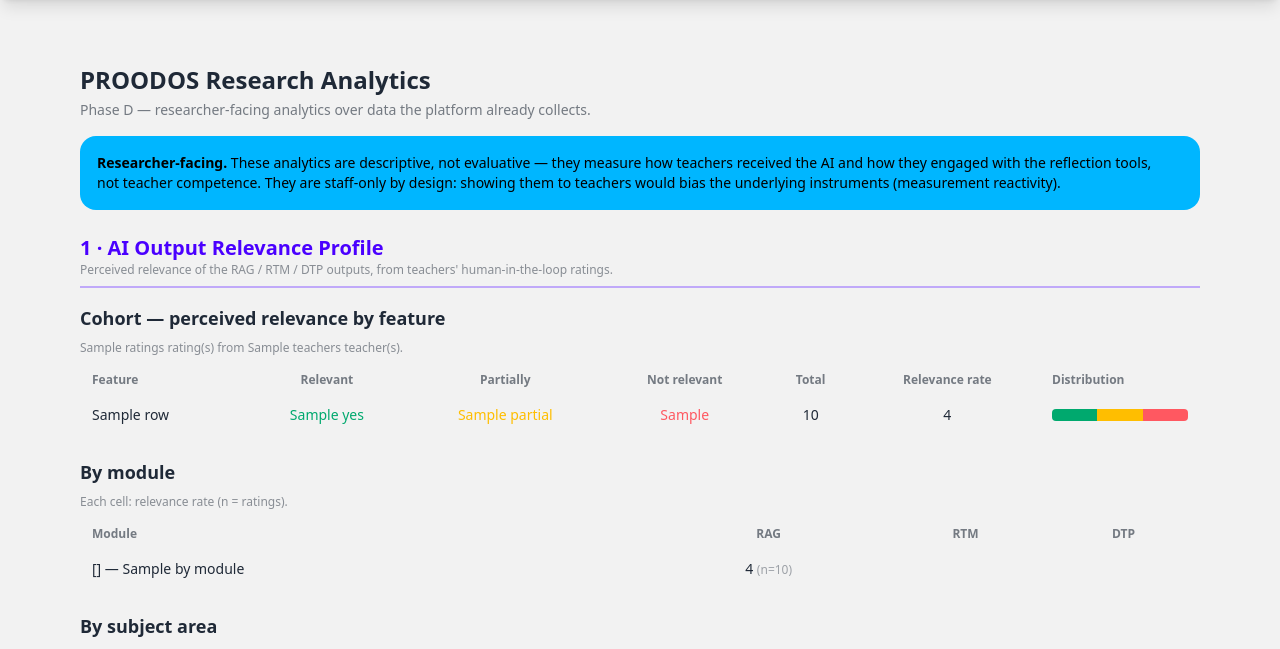
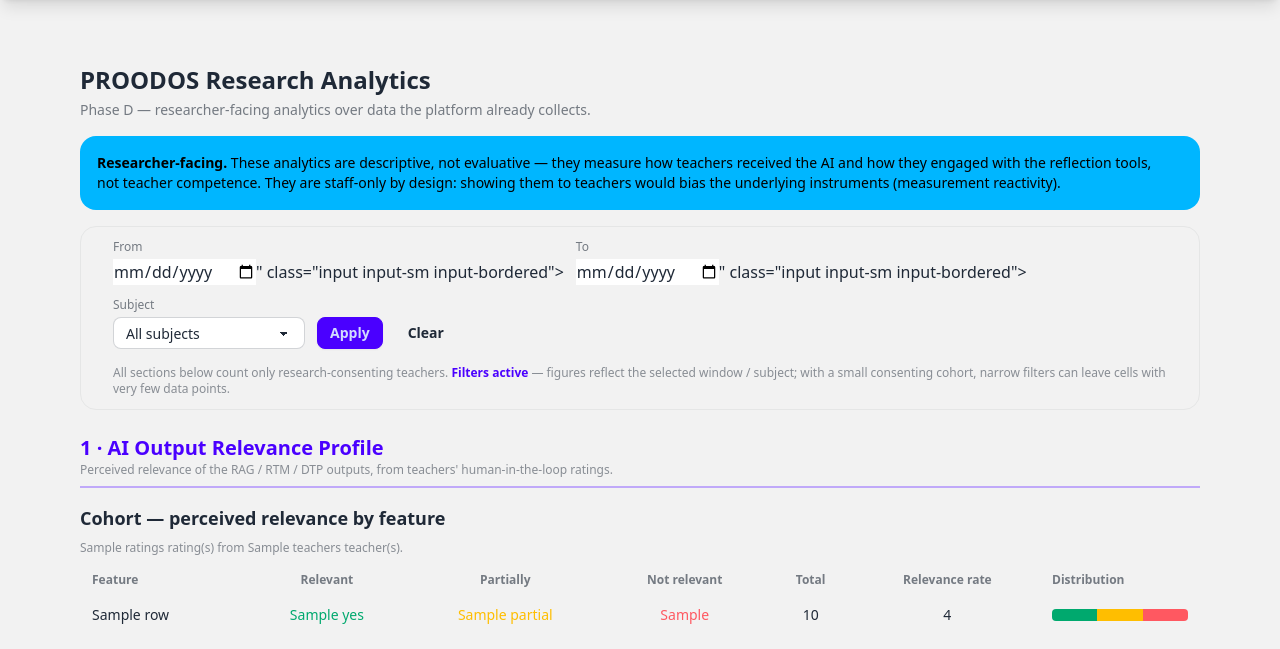
Before and after one commit to dourvas/unesco_ai_pd, a Django app: template templates/analytics/research_analytics.html in a window 1280 px wide. Shown: the part 64-713 px from the top of the page. Run offline with Django 5.2, Linux system fonts and the light colour scheme; the template is opened without the code that fills it: most values are stand-ins (such as "Sample title", 1, 10 or a date in 2020); form fields are guessed from the names that the template uses; some libraries are stand-ins or nearby versions.

Commit message:
analytics: filter bar (date range + subject) on the dashboard
Wires the page-level filters into the view and template:
- the view parses start / end / subject from the query string
  (_read_filters), ignoring an unrecognised subject, and passes the
  filter dict to every D.1 / D.2 service call;
- the template gains a filter bar — two date inputs, a subject select,
  Apply and Clear — and a line stating that all sections count only
  research-consenting teachers, with a small-cohort caveat shown when
  filters are active.

2 view tests added (filter bar renders, GET params accepted).

Co-Authored-By: Claude Opus 4.7 (1M context) <noreply@anthropic.com>

```diff
--- a/templates/analytics/research_analytics.html
+++ b/templates/analytics/research_analytics.html
@@ -17,7 +17,7 @@ Never linked from a teacher-facing page (measurement-reactivity guard).
         already collects.
     </p>
 
-    <div class="alert alert-info text-sm mb-6">
+    <div class="alert alert-info text-sm mb-4">
         <span>
             <strong>Researcher-facing.</strong> These analytics are
             descriptive, not evaluative — they measure how teachers
@@ -27,6 +27,44 @@ Never linked from a teacher-facing page (measurement-reactivity guard).
             instruments (measurement reactivity).
         </span>
     </div>
+
+    {# ============================================================ #}
+    {# Filter bar — date range + subject. Consent restriction is    #}
+    {# unconditional (services._scope) and noted to the researcher. #}
+    {# ============================================================ #}
+    <form method="get" class="card bg-base-200 border border-base-300 mb-6">
+        <div class="card-body py-3">
+            <div class="flex flex-wrap items-end gap-3">
+                <div>
+                    <label class="text-xs text-base-content/60 block mb-1">From</label>
+                    <input type="date" name="start" value="{{ filter_form.start }}"
+                           class="input input-sm input-bordered">
+                </div>
+                <div>
+                    <label class="text-xs text-base-content/60 block mb-1">To</label>
+                    <input type="date" name="end" value="{{ filter_form.end }}"
+                           class="input input-sm input-bordered">
+                </div>
+                <div>
+                    <label class="text-xs text-base-content/60 block mb-1">Subject</label>
+                    <select name="subject" class="select select-sm select-bordered">
+                        <option value="">All subjects</option>
+                        {% for value, label in subject_choices %}
+                        <option value="{{ value }}" {% if value == filter_form.subject %}selected{% endif %}>{{ label }}</option>
+                        {% endfor %}
+                    </select>
+                </div>
+                <button type="submit" class="btn btn-sm btn-primary">Apply</button>
+                {% if filter_form.active %}
+                <a href="{% url 'analytics:dashboard' %}" class="btn btn-sm btn-ghost">Clear</a>
+                {% endif %}
+            </div>
+            <p class="text-xs text-base-content/50 mt-2">
+                All sections below count only research-consenting teachers.
+                {% if filter_form.active %}<strong class="text-primary">Filters active</strong> — figures reflect the selected window / subject; with a small consenting cohort, narrow filters can leave cells with very few data points.{% endif %}
+            </p>
+        </div>
+    </form>
 
     {# ============================================================ #}
     {# SECTION 1 — D.1 AI Output Relevance Profile                  #}
```
Also changed, not shown: apps/analytics/tests.py (+15 -0 lines), apps/analytics/views.py (+54 -5 lines).
